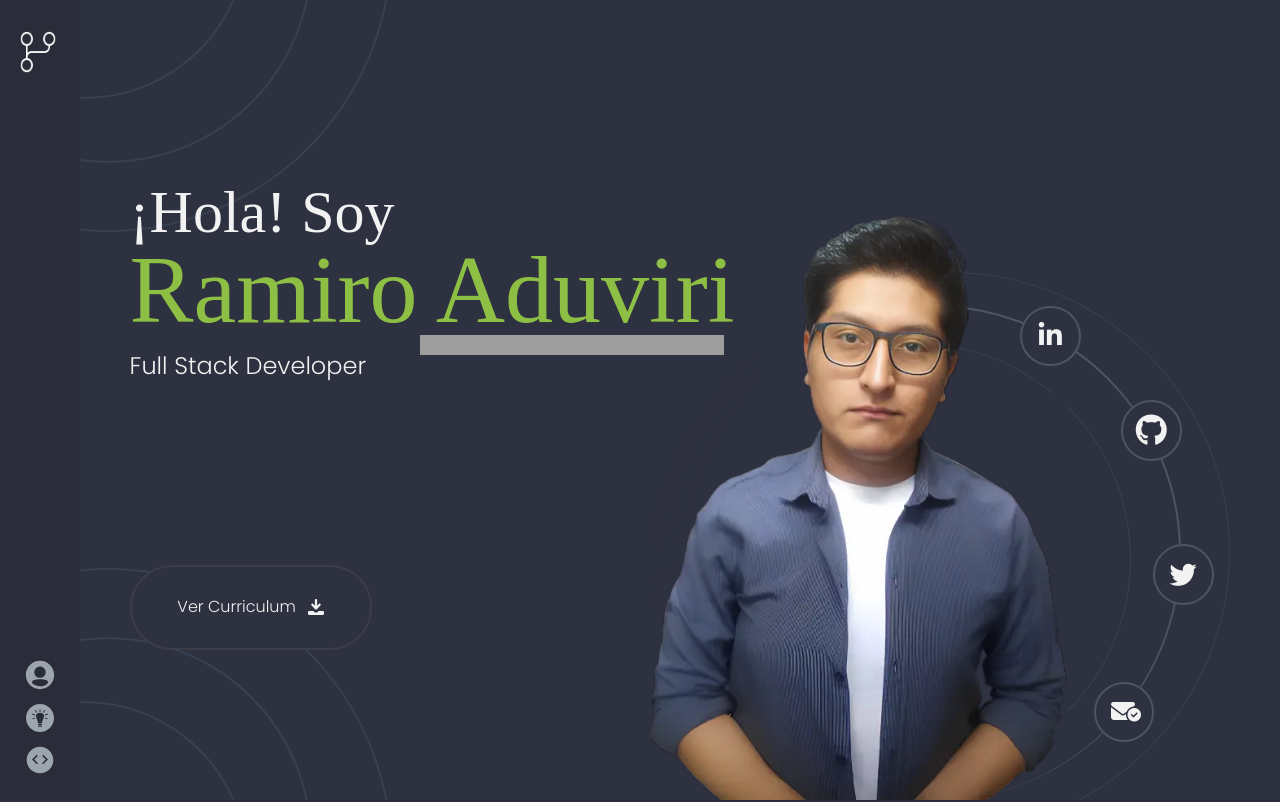
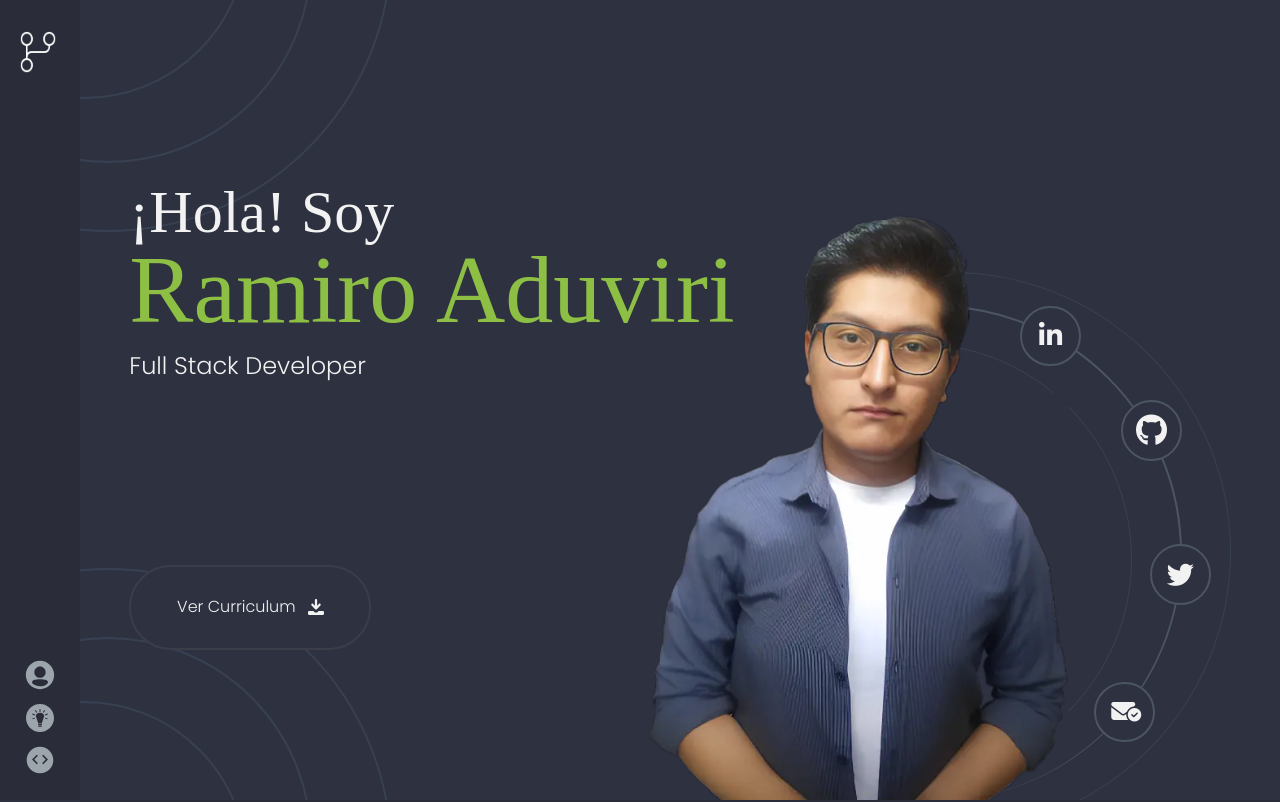
Before and after one commit to Ramir095/Portfolio, a React (Vite) app: page / in a window 1280 px wide. Shown: the top 802 px of the page. Built offline with nearby package versions, Linux system fonts and the light colour scheme; grey boxes are pictures that could not be loaded.

Commit message:
feat: section left added

```diff
--- a/src/components/Presentation/index.jsx
+++ b/src/components/Presentation/index.jsx
@@ -55,7 +55,7 @@ const Presentation = () => {
               </a>
 
               <a
-                className={`absolute right-[-1.4rem] top-[7.6rem] md:right-[-1.7rem] md:top-[12.3rem] lg:right-[-4.1rem] lg:top-[7.5rem] xl:right-[-5.2rem] xl:top-[12.5rem] 2xl:right-[-4.9rem] 2xl:top-[12.9rem] ${commonClass}`}
+                className={`absolute right-[-1.4rem] top-[7.6rem] md:right-[-1.7rem] md:top-[12.3rem] lg:right-[-4.1rem] lg:top-[7.5rem] xl:right-[-5rem] xl:top-[12.5rem] 2xl:right-[-4.8rem] 2xl:top-[12.9rem] ${commonClass}`}
                 href="https://twitter.com/KeduDev"
                 target="_blank"
                 rel="noopener noreferrer"
@@ -80,16 +80,10 @@ const Presentation = () => {
 
       <div className="flex flex-col h-40 mt-14 items-center text-center lg:h-full lg:mt-0 lg:pt-8 lg:justify-evenly lg:items-start lg:text-start">
         <div className="font-['Cormorant'] z-0">
-          <h1 className="text-5xl md:text-6xl lg:text-5xl xl:text-6xl">¡Hola! Soy</h1>
-
-          <h2 className="flex text-5xl md:text-[5rem] text-[#8EBF45] lg:text-7xl xl:text-8xl">
-            Ramiro
-            <span className="block pl-[0.57rem] lg:pl-[1.14rem]">
-              Aduviri
-              <div className="hidden lg:block absolute lg:w-[15.5rem] xl:w-[19rem] ml-[-1rem] h-5 bg-[url('https://htmldemo.net/lendex/lendex/assets/images/icon/hero-name-mark-shape.png')] mt-[-0.2rem]">
-              </div>
-            </span>
-          </h2>
+          <h2 className="text-4xl md:text-5xl lg:text-5xl xl:text-6xl">¡Hola! Soy</h2>
+          <h1 className="flex text-5xl md:text-[5rem] text-[#8EBF45] lg:text-7xl xl:text-8xl">
+            Ramiro Aduviri
+          </h1>
           <h2 className="text-2xl pt-3 font-['Poppins']">
             Full Stack Developer
           </h2>
```
